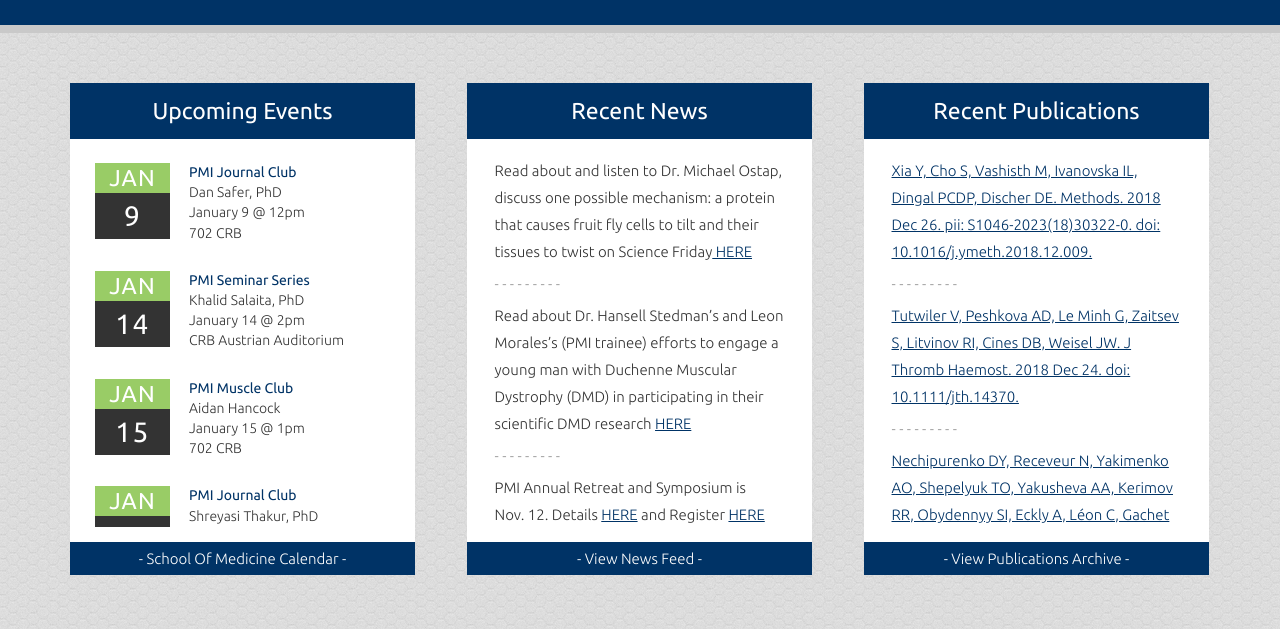
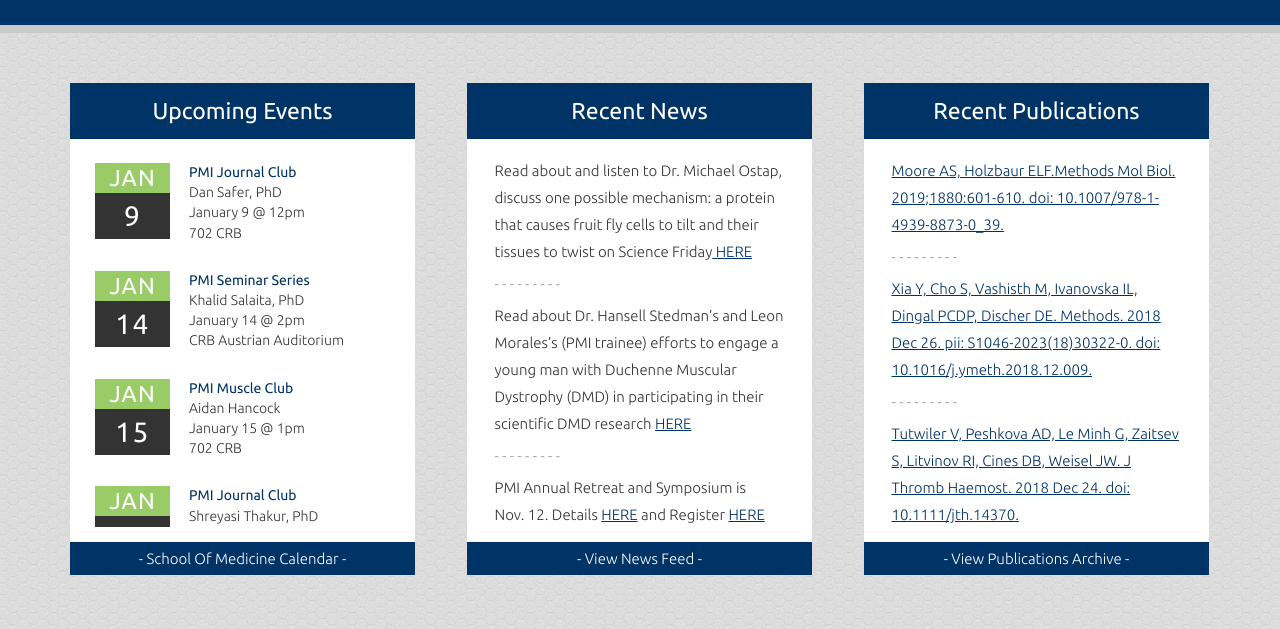
Before and after one commit to Indigo4Soul/pmi, a plain HTML site: page index.html in a window 1280 px wide. Shown: the part 576-1205 px from the top of the page. Drawn offline with nearby package versions, Linux system fonts and the light colour scheme; files whose address does not match are found by name.

Commit message:
Add files via upload

```diff
--- a/index.html
+++ b/index.html
@@ -577,10 +577,12 @@ is an interdisciplinary group of research investigators with a mission to: Disco
                             <p>See Press Release about Penn’s newly created Center for Engineering Mechanobiology, headed by Profs. Yale E. Goldman and Vivek Shenoy,  <a href="https://news.upenn.edu/news/penn-scientists-receive-24-million-national-science-foundation-establish-mechanobiology-center">HERE</a></p>
                             <p class="home-divider">- - - - - - - - -</p>
                         </li><!--End Headline-->
+
                         <li><!--Start Headline-->
                             <p>Listen to Dr. Erika Holzbaur interviewed on NPR regarding Nobel Prize awarded to Dr. Yoshinori Ohsumi for autophagy <a href="http://www.wbur.org/hereandnow/2016/10/03/nobel-prize-medicine">HERE</a></p>
                             <p class="home-divider">- - - - - - - - -</p>
                         </li><!--End Headline-->
+
                          <li><!--Start Headline-->
                             <p>Congratulations to Yale Goldman, Vivek Shenoy, Rebecca Wells and colleagues for being awarded NSF funds to launch the STC Center for Engineering MechanoBiology.  See NSF press release  <a href="http://www.nsf.gov/news/news_summ.jsp?cntn_id=189782">HERE</a></p>
                             <p class="home-divider">- - - - - - - - -</p>
@@ -768,6 +770,12 @@ is an interdisciplinary group of research investigators with a mission to: Disco
                     <h3>Recent Publications</h3>
                     <ul class="infobox-content2">
                          <!--Start News Content-->
+
+                        <li><!--Start Headline-->
+                           <p><a href="https://link.springer.com/protocol/10.1007%2F978-1-4939-8873-0_39" target="_blank">Moore AS, Holzbaur ELF.Methods Mol Biol. 2019;1880:601-610. doi: 10.1007/978-1-4939-8873-0_39.</a></p>
+                             <p class="home-divider">- - - - - - - - -</p>
+                             </li><!--End Headline-->
+
                          <li><!--Start Headline-->
                            <p><a href="https://www.ncbi.nlm.nih.gov/pubmed/30593865" target="_blank">Xia Y, Cho S, Vashisth M, Ivanovska IL, Dingal PCDP, Discher DE. Methods. 2018 Dec 26. pii: S1046-2023(18)30322-0. doi: 10.1016/j.ymeth.2018.12.009.</a></p>
                              <p class="home-divider">- - - - - - - - -</p>
```
Also changed, not shown: news-publications.html (+6 -1 lines).
